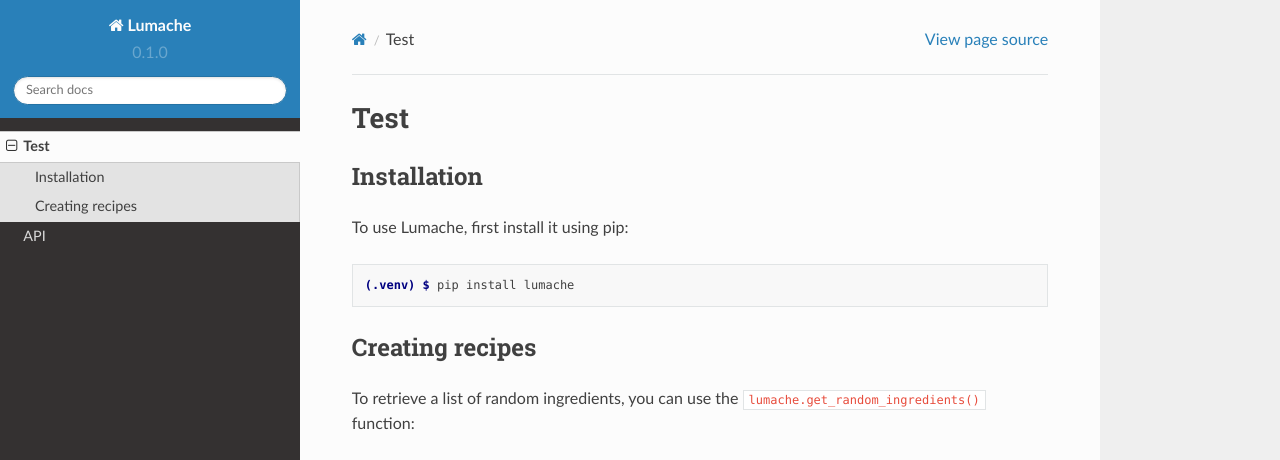
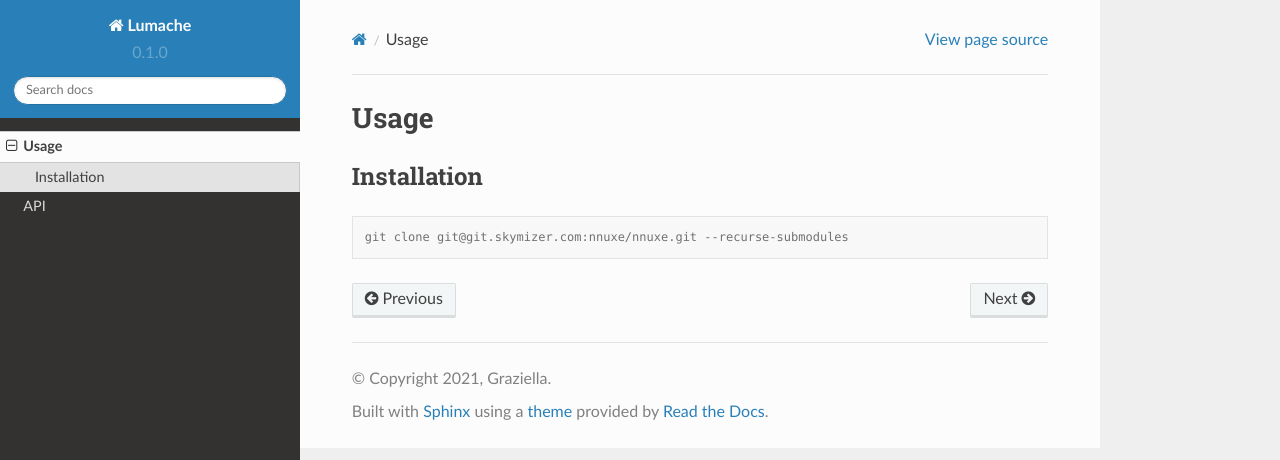
Before and after one commit to BeyondCloud/NNUXE_doc, a Sphinx documentation site: the page built from docs/source/usage.rst, in a window 1280 px wide and 1095 px high. Shown: the top 460 px of the window. Built offline with Sphinx 7.4.7 and the Read the Docs theme 2.0.0, drawn with Linux system fonts in a browser that asks for light colours; some of the changed text lies outside the part shown; grey boxes are pictures that could not be loaded.

Commit message:
Update usage

```diff
--- a/docs/source/usage.rst
+++ b/docs/source/usage.rst
@@ -1,4 +1,4 @@
-Test
+Usage
 =====
 
 .. _installation:
@@ -6,28 +6,6 @@ Test
 Installation
 ------------
 
-To use Lumache, first install it using pip:
-
 .. code-block:: console
 
-   (.venv) $ pip install lumache
-
-Creating recipes
-----------------
-
-To retrieve a list of random ingredients,
-you can use the ``lumache.get_random_ingredients()`` function:
-
-.. autofunction:: lumache.get_random_ingredients
-
-The ``kind`` parameter should be either ``"meat"``, ``"fish"``,
-or ``"veggies"``. Otherwise, :py:func:`lumache.get_random_ingredients`
-will raise an exception.
-
-.. autoexception:: lumache.InvalidKindError
-
-For example:
-
->>> import lumache
->>> lumache.get_random_ingredients()
-['shells', 'gorgonzola', 'parsley']
+   git clone git@git.skymizer.com:nnuxe/nnuxe.git --recurse-submodules
```
Also changed, not shown: docs/source/index.rst (+6 -13 lines).
